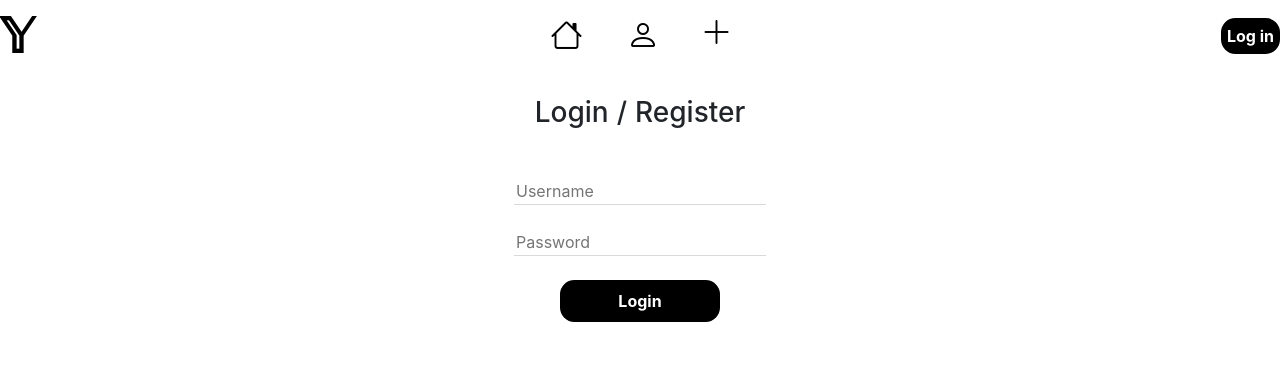
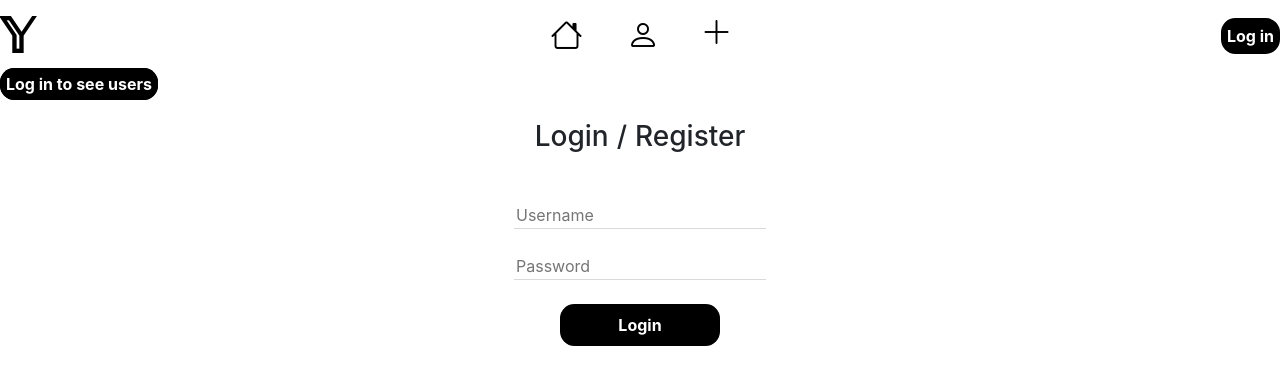
Before and after one commit to Maxxxxxxxxxxxxxxxxxxxxx/tsw-projekt, a Vue app in the folder fe/: page /login in a window 1280 px wide. Shown: the top 384 px of the page. Built offline with nearby package versions, Linux system fonts and the light colour scheme; no server answers; what vue-cookies would draw is missing.

Commit message:
update layout

```diff
--- a/fe/src/App.vue
+++ b/fe/src/App.vue
@@ -5,6 +5,7 @@ import Navbar from "./components/layout/navbar.vue";
 import Login from "./components/view/login.vue";
 import NotFound from "./components/view/notFound.vue";
 import Profile from "./components/view/profile.vue";
+import Users from "./components/layout/users.vue";
 
 export default {
   components: {
@@ -14,12 +15,14 @@ export default {
     Login,
     Profile,
     NotFound,
+    Users,
   },
 };
 </script>
 
 <template>
   <Navbar />
+  <Users />
   <br />
   <router-view></router-view>
 </template>
```
